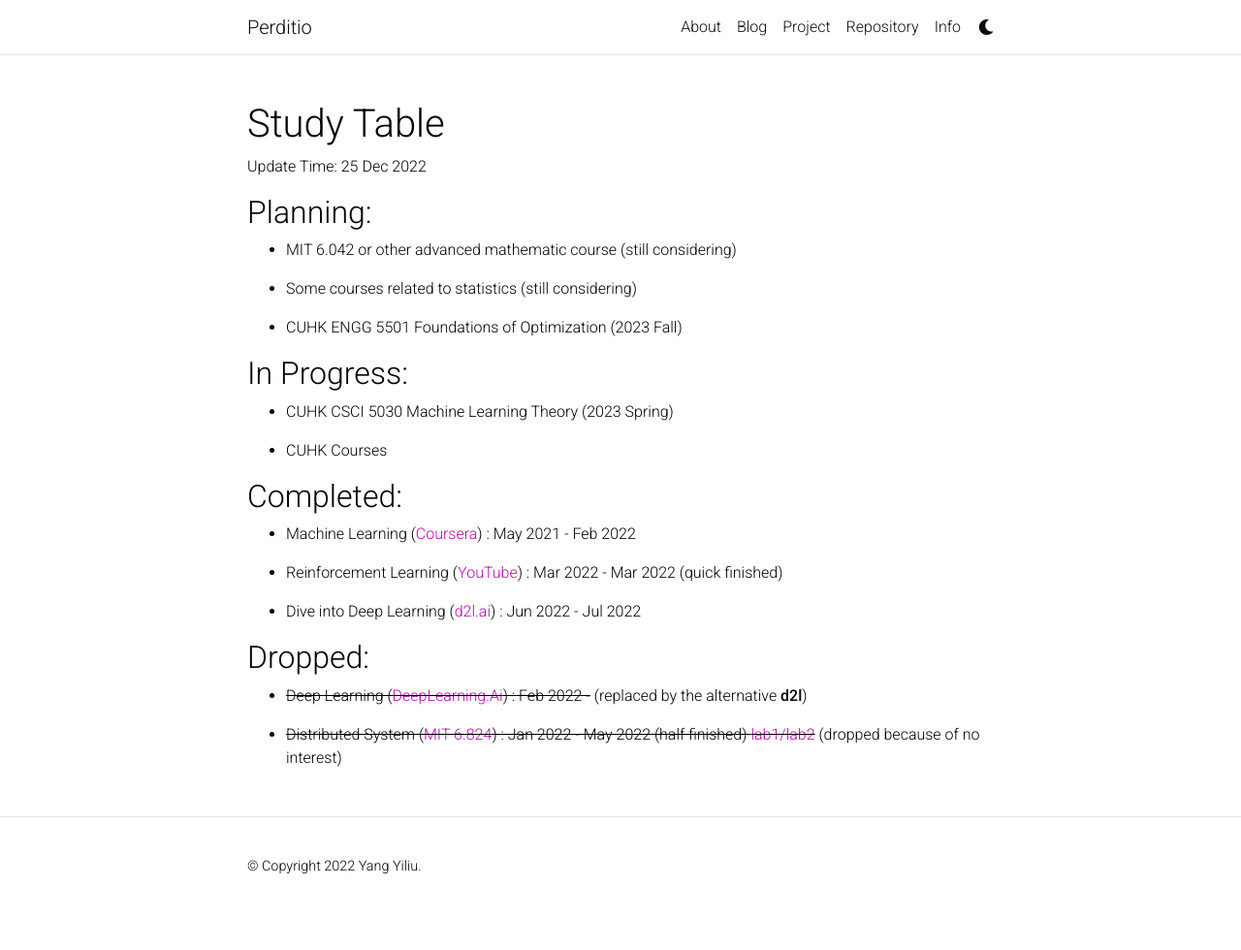
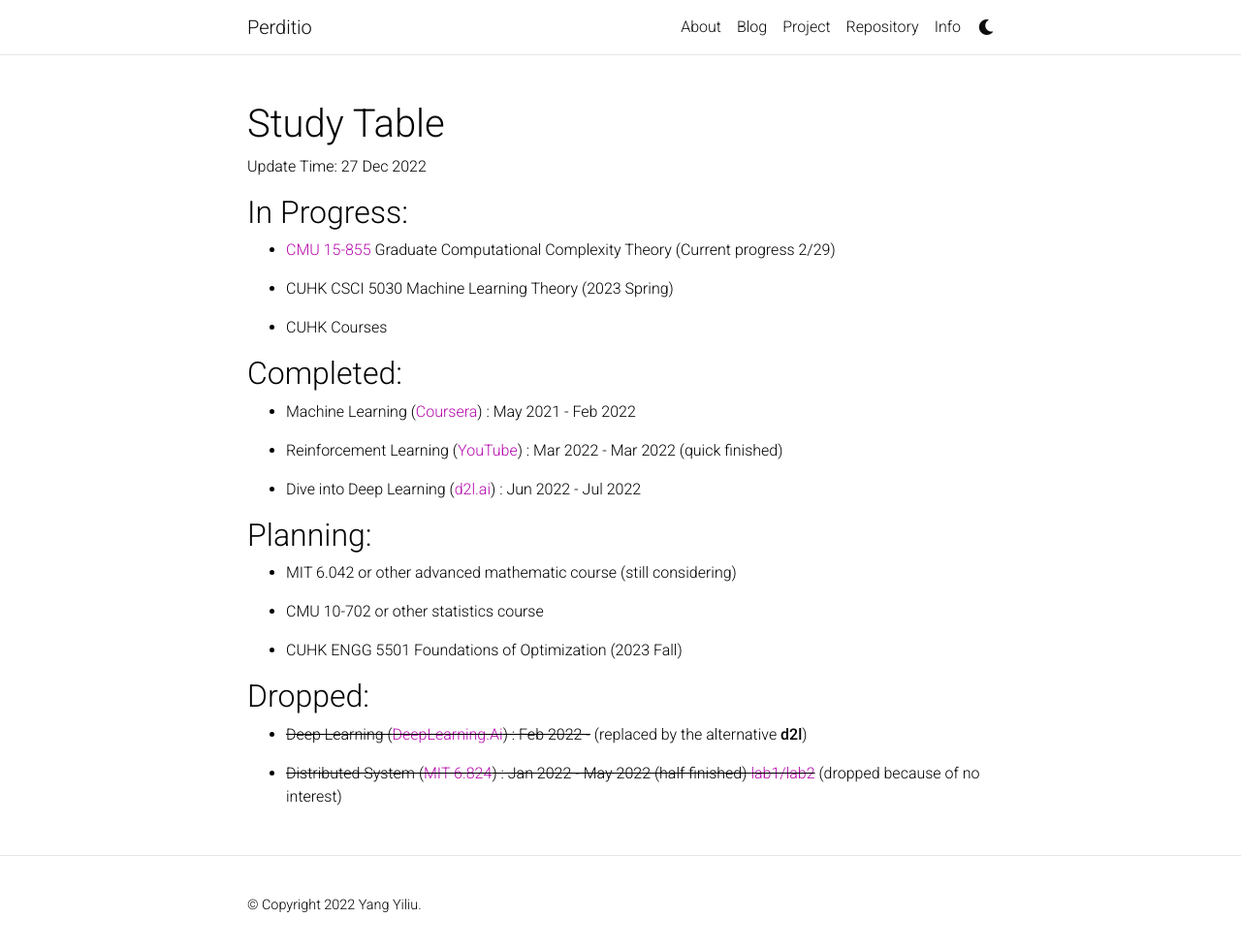
Before and after one commit to Yasgant/yasgant.github.io, a Jekyll site: the page built from table.md, in a window 1280 px wide and 984 px high. Shown: the top 980 px of the window at 97% size. Built offline with Jekyll 4.4.1, drawn with Linux system fonts in a browser that asks for light colours; full-size pictures stand in for the smaller copies a plugin makes; comment, search, counter and statistics services are not loaded; a style sheet for code colours, icons or effects is not loaded.

Commit message:
update study table

```diff
--- a/table.md
+++ b/table.md
@@ -4,17 +4,11 @@ layout: default
 
 # Study Table
 
-Update Time: 25 Dec 2022
-
-## Planning:
-
-* MIT 6.042 or other advanced mathematic course (still considering)
-
-* Some courses related to statistics (still considering)
-
-* CUHK ENGG 5501 Foundations of Optimization (2023 Fall)
+Update Time: 27 Dec 2022
 
 ## In Progress:
+
+* [CMU 15-855](https://www.youtube.com/playlist?list=PLm3J0oaFux3b8Gg1DdaJOzYNsaXYLAOKH) Graduate Computational Complexity Theory (Current progress 2/29)
 
 * CUHK CSCI 5030 Machine Learning Theory (2023 Spring)
 
@@ -28,6 +22,14 @@ Update Time: 25 Dec 2022
 
 * Dive into Deep Learning ([d2l.ai](http://d2l.ai)) : Jun 2022 - Jul 2022
 
+## Planning:
+
+* MIT 6.042 or other advanced mathematic course (still considering)
+
+* CMU 10-702 or other statistics course
+
+* CUHK ENGG 5501 Foundations of Optimization (2023 Fall)
+
 ## Dropped:
 * ~~Deep Learning ([DeepLearning.Ai](https://www.coursera.org/specializations/deep-learning)) : Feb 2022 -~~ (replaced by the alternative **d2l**)
 
```
Also changed, not shown: _pages/about.md (+1 -1 lines), _projects/2022SRI.md (+1 -1 lines).
